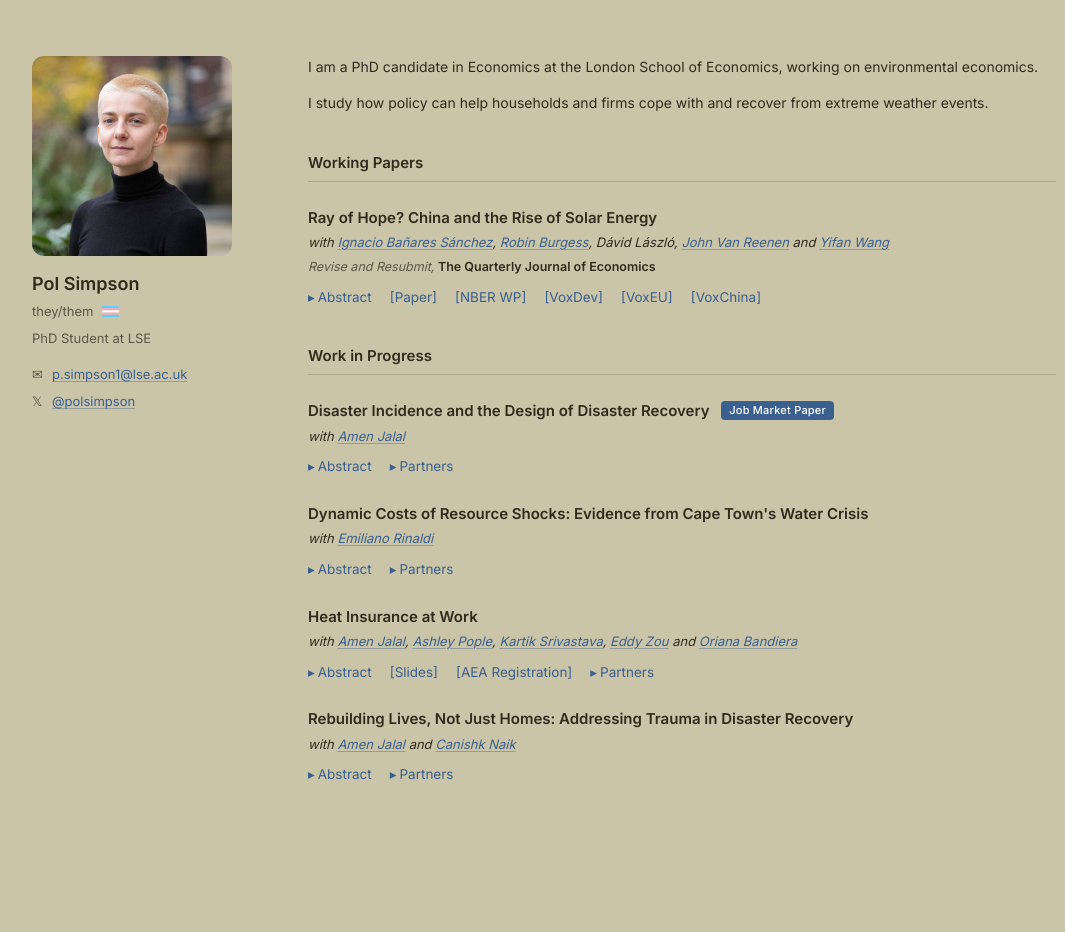
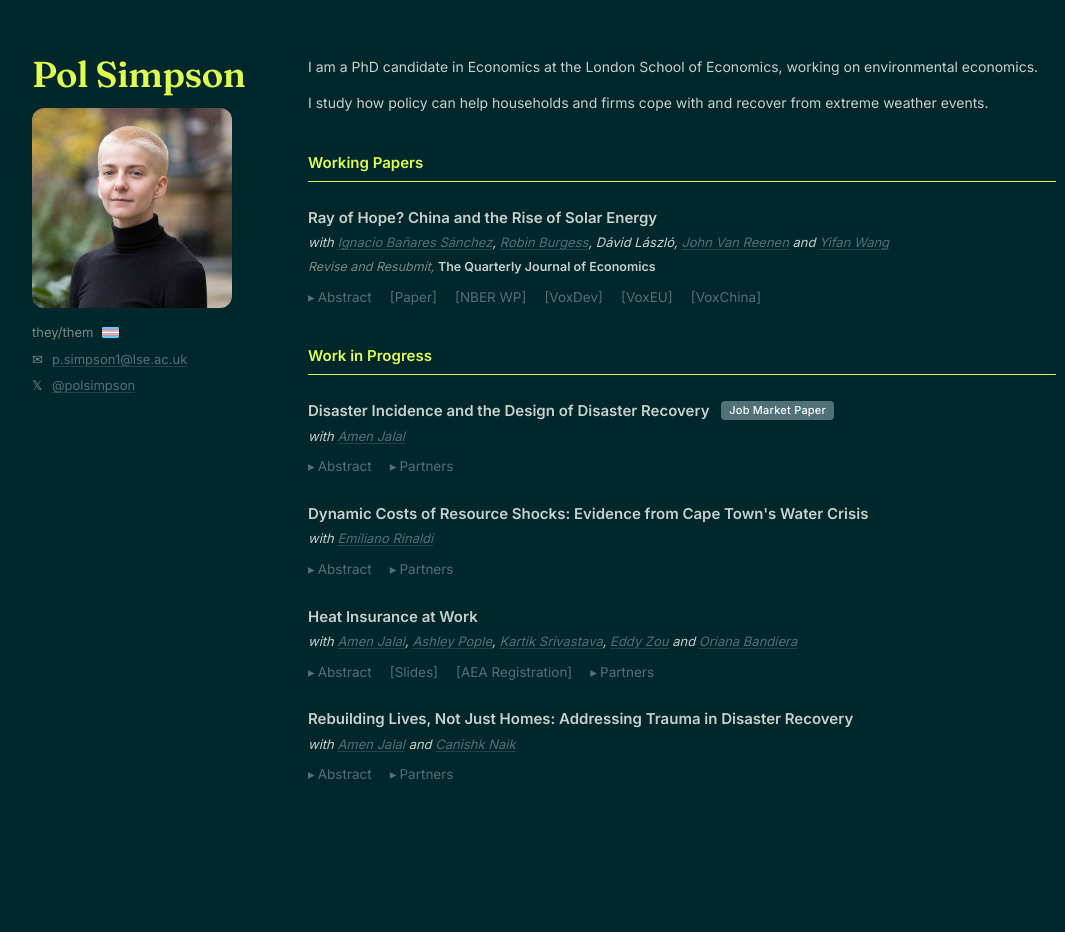
Before and after one commit to polsimpson/polsimpson.github.io, a Jekyll site: the page built from _pages/about.md, in a window 1280 px wide. Shown: the whole page, without its empty margins (96-1161 px from the left). Built offline with Jekyll 4.4.1, drawn with Linux system fonts in a browser that asks for light colours.

Commit message:
Adopt Gun Metal + Chartreuse palette, bigger Fraunces name
- Palette: dark Gun Metal bg (#00272B) with vibrant Chartreuse accents
  (h2 section titles, divider lines, hover state)
- Body text: pale teal-grey (#C8D0CC); links a lighter desaturated teal
- Name in the sidebar: bumped to 36px Fraunces serif, chartreuse,
  semibold — sits above the photo and at roughly its width
- Removed the "PhD Student at LSE" role line under the sidebar header
- Loaded Fraunces from Google Fonts alongside Inter

Co-Authored-By: Claude Opus 4.7 (1M context) <noreply@anthropic.com>

```diff
--- a/_layouts/home.html
+++ b/_layouts/home.html
@@ -16,16 +16,16 @@
 
 <link rel="preconnect" href="https://fonts.googleapis.com">
 <link rel="preconnect" href="https://fonts.gstatic.com" crossorigin>
-<link href="https://fonts.googleapis.com/css2?family=Inter:wght@400;500;600;700&display=swap" rel="stylesheet">
+<link href="https://fonts.googleapis.com/css2?family=Inter:wght@400;500;600;700&family=Fraunces:opsz,wght@9..144,500;9..144,600;9..144,700&display=swap" rel="stylesheet">
 
 <style>
   :root {
-    --bg: #CAC4A8;         /* warm khaki */
-    --ink: #322A1D;        /* softened dark brown-grey */
-    --muted: #5C5849;
-    --rule: #ACA68B;
-    --link: #3A608F;       /* dusty Baltic Blue — primary */
-    --link-hover: #4F502B; /* Olive Leaf — on hover */
+    --bg: #00272B;         /* Gun Metal */
+    --ink: #C8D0CC;        /* pale teal-grey body */
+    --muted: #7C8884;
+    --rule: #E0FF4F;       /* Chartreuse */
+    --link: #4F7177;       /* lighter teal */
+    --link-hover: #E0FF4F; /* Chartreuse */
   }
   * { box-sizing: border-box; }
   html, body { margin: 0; padding: 0; background: var(--bg); }
@@ -42,7 +42,7 @@
     text-decoration: underline;
     text-decoration-thickness: 1px;
     text-underline-offset: 2px;
-    text-decoration-color: rgba(58, 96, 143, 0.4);
+    text-decoration-color: rgba(79, 113, 119, 0.4);
     transition: color 0.12s ease, text-decoration-color 0.12s ease;
   }
   a:hover { color: var(--link-hover); text-decoration-color: var(--link-hover); }
@@ -67,7 +67,15 @@
     display: block;
     margin-bottom: 14px;
   }
-  .sidebar .name { font-size: 18px; font-weight: 600; margin: 0 0 2px; }
+  .sidebar .name {
+    font-family: "Fraunces", "Times New Roman", serif;
+    font-size: 36px;
+    font-weight: 600;
+    line-height: 1.05;
+    letter-spacing: -0.01em;
+    color: #E0FF4F;
+    margin: 0 0 14px;
+  }
   .sidebar .pronouns, .sidebar .role { font-size: 13px; color: var(--muted); margin: 0 0 6px; }
   .sidebar .trans-flag {
     display: inline-block;
@@ -86,6 +94,7 @@
   .content h2 {
     font-size: 15px;
     font-weight: 600;
+    color: #E0FF4F;
     margin: 36px 0 14px;
     padding-bottom: 6px;
     border-bottom: 1px solid var(--rule);
@@ -98,7 +107,7 @@
   }
   .content h3 a {
     text-decoration: none;
-    border-bottom: 1px solid rgba(58,96,143,0.5);
+    border-bottom: 1px solid rgba(79,113,119,0.5);
     padding-bottom: 1px;
   }
   .content h3 a:hover { border-bottom-color: var(--link-hover); }
@@ -197,12 +206,11 @@
 <div class="layout">
 
   <aside class="sidebar">
+    <p class="name">{{ site.author.name }}</p>
     {% if site.author.avatar %}
       <img class="avatar" src="{{ '/images/' | append: site.author.avatar | relative_url }}" alt="{{ site.author.name }}">
     {% endif %}
-    <p class="name">{{ site.author.name }}</p>
     {% if site.author.pronouns %}<p class="pronouns">{{ site.author.pronouns }} <img class="trans-flag" src="{{ '/images/trans-flag.svg' | relative_url }}" alt="Trans pride flag"></p>{% endif %}
-    {% if site.description %}<p class="role">{{ site.description }}</p>{% endif %}
     <ul>
       {% if site.author.email %}
         <li><span class="icon">✉</span><a href="mailto:{{ site.author.email }}">{{ site.author.email }}</a></li>
```
